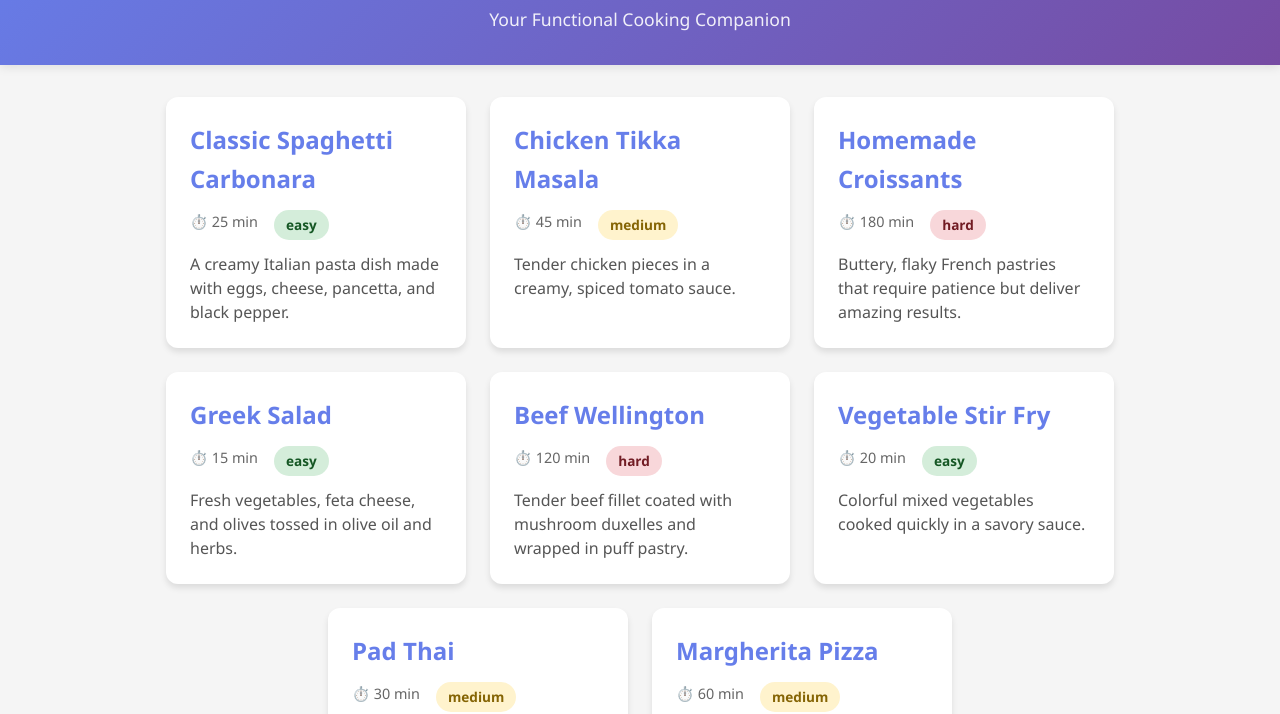
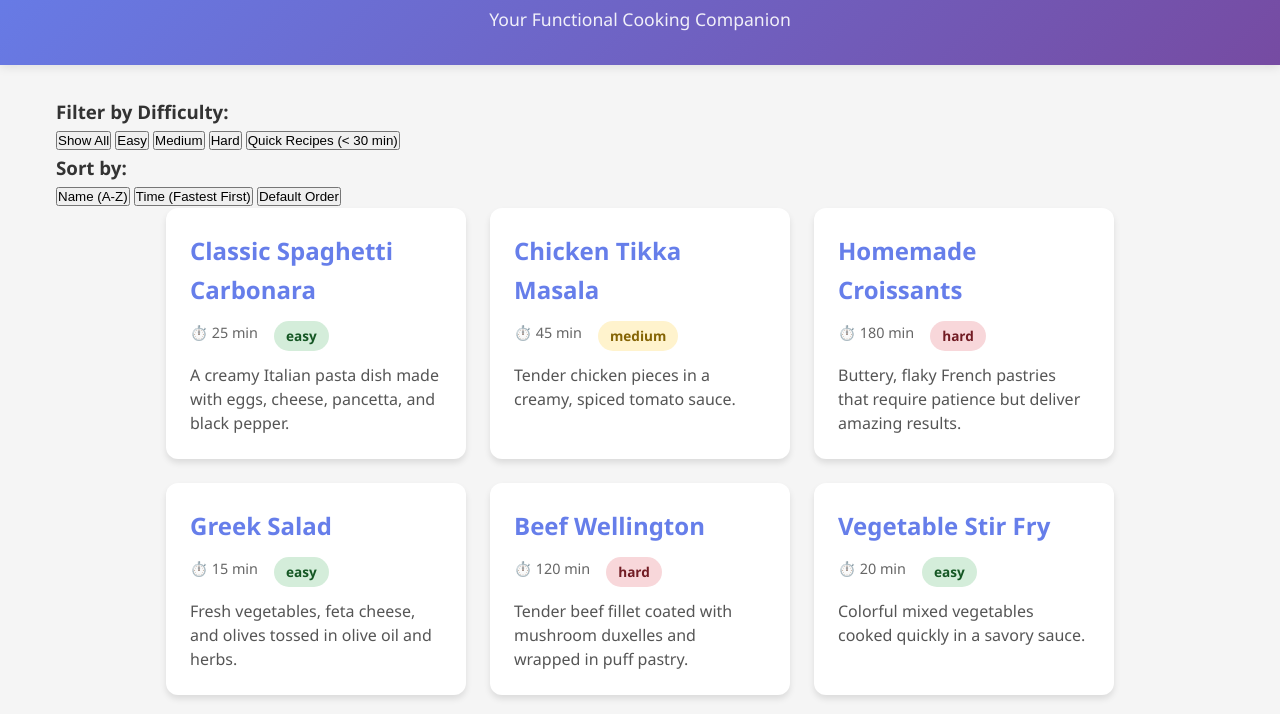
Before and after one commit to maddy00012/recipejs-functional-cooking, a plain HTML site: page index.html in a window 1280 px wide. Shown: the part 99-813 px from the top of the page. Drawn offline with Linux system fonts and the light colour scheme.

Commit message:
add filter and sort buttons

```diff
--- a/index.html
+++ b/index.html
@@ -17,7 +17,34 @@
 
     <!-- TODO: Add main section -->
      <main>
-        <div id="recipe-container"> <!-- Recipe cards will be rendered here by JavaScript --> </div>
+         <!-- NEW: Controls Section -->
+    <section class="controls">
+        <!-- Filter Buttons -->
+        <div class="filter-group">
+            <h3>Filter by Difficulty:</h3>
+            <div class="button-group">
+                <button class="filter-btn active" data-filter="all">Show All</button>
+                <button class="filter-btn" data-filter="easy">Easy</button>
+                <button class="filter-btn" data-filter="medium">Medium</button>
+                <button class="filter-btn" data-filter="hard">Hard</button>
+                <button class="filter-btn" data-filter="quick">Quick Recipes (< 30 min)</button>
+            </div>
+        </div>
+
+        <!-- Sort Buttons -->
+        <div class="sort-group">
+            <h3>Sort by:</h3>
+            <div class="button-group">
+                <button class="sort-btn" data-sort="name">Name (A-Z)</button>
+                <button class="sort-btn" data-sort="time">Time (Fastest First)</button>
+                <button class="sort-btn" data-sort="none">Default Order</button>
+            </div>
+        </div>
+    </section>
+
+        <div id="recipe-container">
+            <!-- Recipe cards will be rendered here by JavaScript -->
+            </div>
      </main>
 
     <!-- TODO: Link your JavaScript file here -->
```
